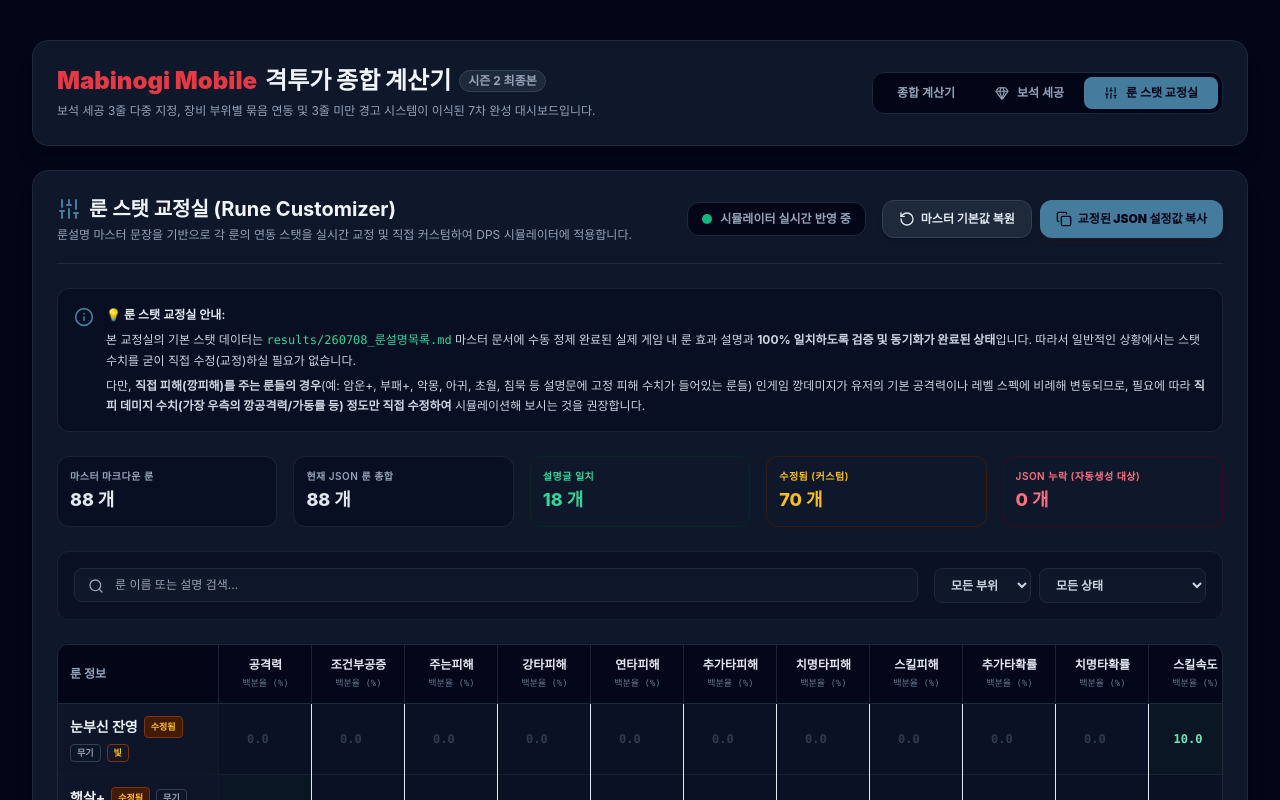
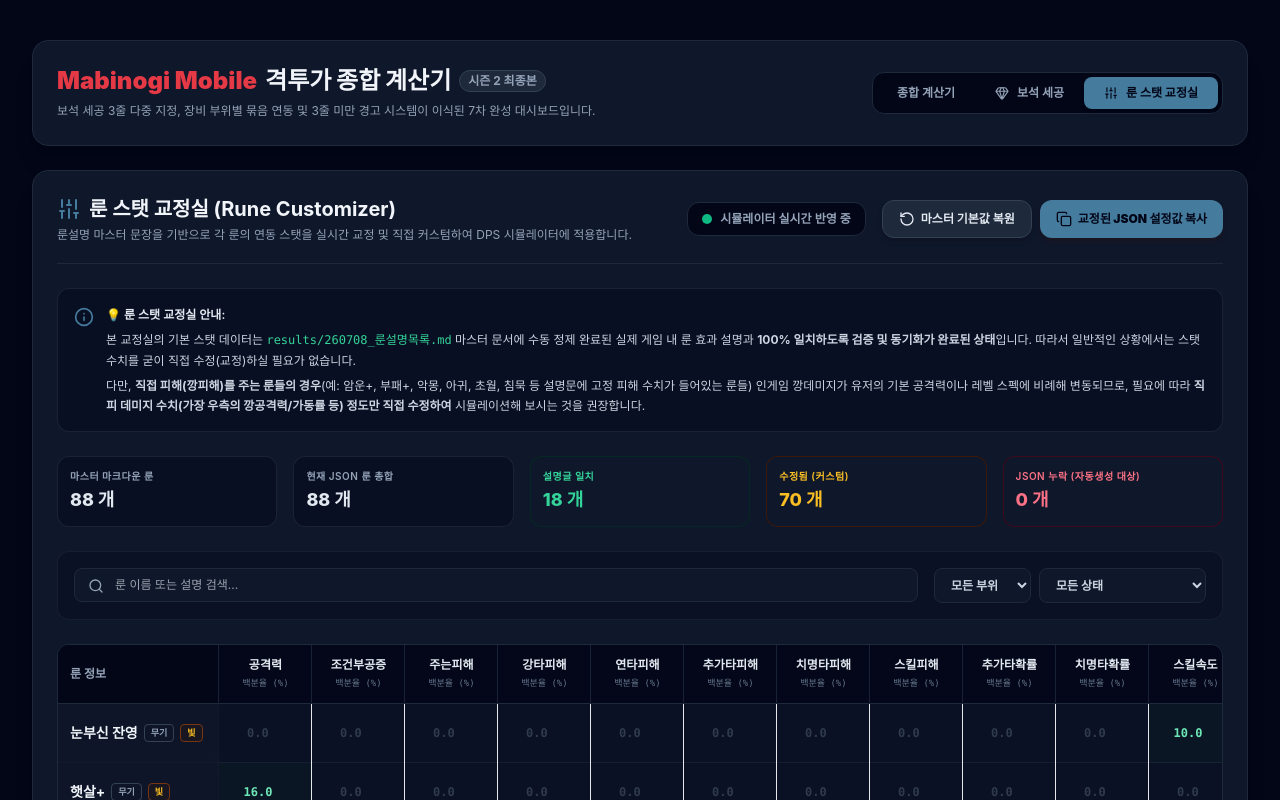
Before and after one commit to PayongaleuL/MobiNogi-fighter-season2, a React (Vite) app: page / in a window 1280 px wide. Both pictures are taken after a click on the button "룬 스탯 교정실". Shown: the top 800 px of the page. Built offline with nearby package versions, Linux system fonts and the light colour scheme.

Commit message:
style: Remove redundant status badges next to rune names, keeping only missing badge

```diff
--- a/src/components/RuneAuditDashboard.jsx
+++ b/src/components/RuneAuditDashboard.jsx
@@ -372,13 +372,11 @@
                   <td className="p-3 sticky left-0 bg-slate-900/90 backdrop-blur-sm z-10 shadow-[4px_0_8px_-4px_rgba(0,0,0,0.5)] border-r border-slate-800/50">
                     <div className="flex flex-row items-center gap-1.5 flex-wrap">
                       <span className="text-sm font-bold text-slate-100 whitespace-nowrap">{item.name}</span>
-                      <span className={`px-1.5 py-0.5 rounded text-[9px] font-bold ${
-                        item.status === 'MISSING' ? 'bg-rose-950 text-rose-400 border border-rose-900' :
-                        item.isCustomized ? 'bg-amber-950 text-amber-400 border border-amber-900' :
-                        'bg-emerald-950 text-emerald-400 border border-emerald-900'
-                      }`}>
-                        {item.status === 'MISSING' ? '누락' : item.isCustomized ? '수정됨' : '기본'}
-                      </span>
+                      {item.status === 'MISSING' && (
+                        <span className="px-1.5 py-0.5 rounded text-[9px] font-bold bg-rose-950 text-rose-400 border border-rose-900">
+                          누락
+                        </span>
+                      )}
                       <span className="px-1.5 py-0.2 bg-slate-850 border border-slate-700 text-slate-400 rounded text-[9px] font-bold">
                         {item.type}
                       </span>
```
